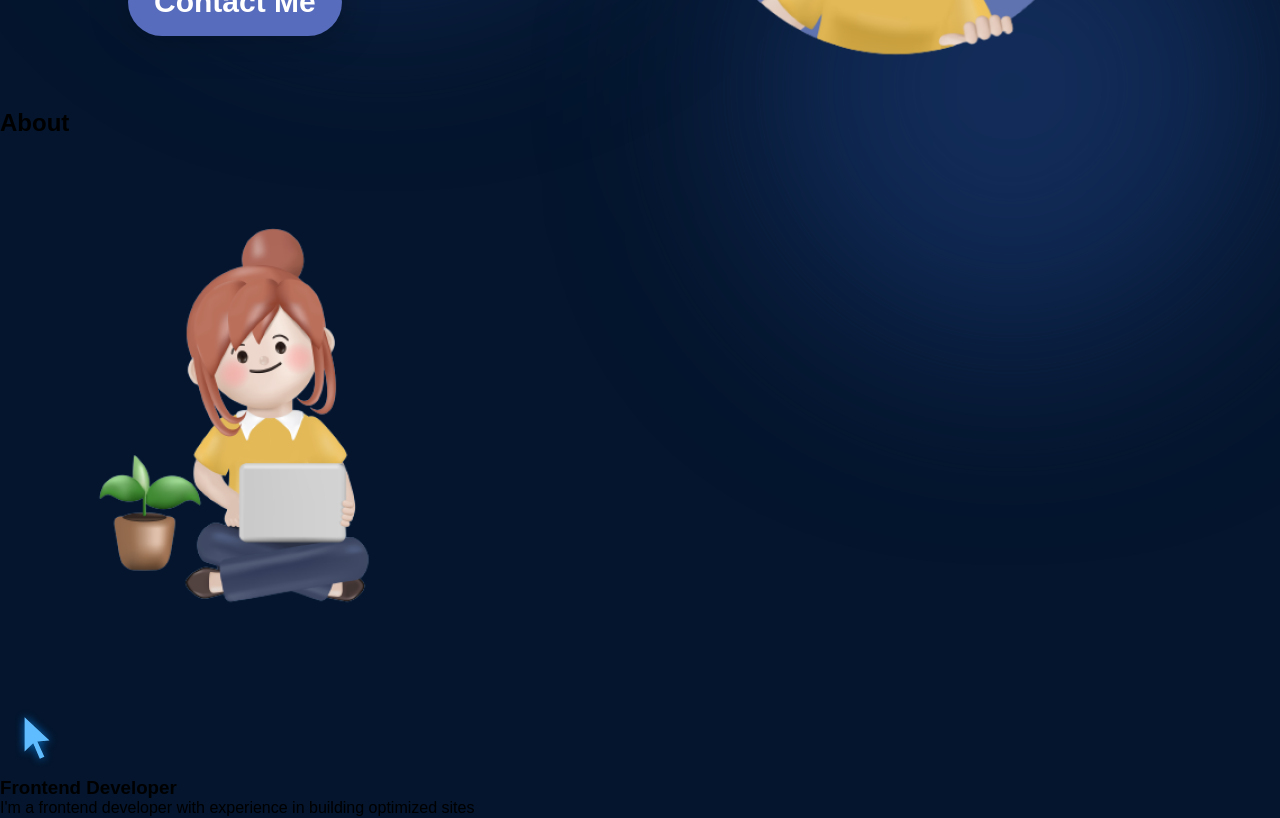
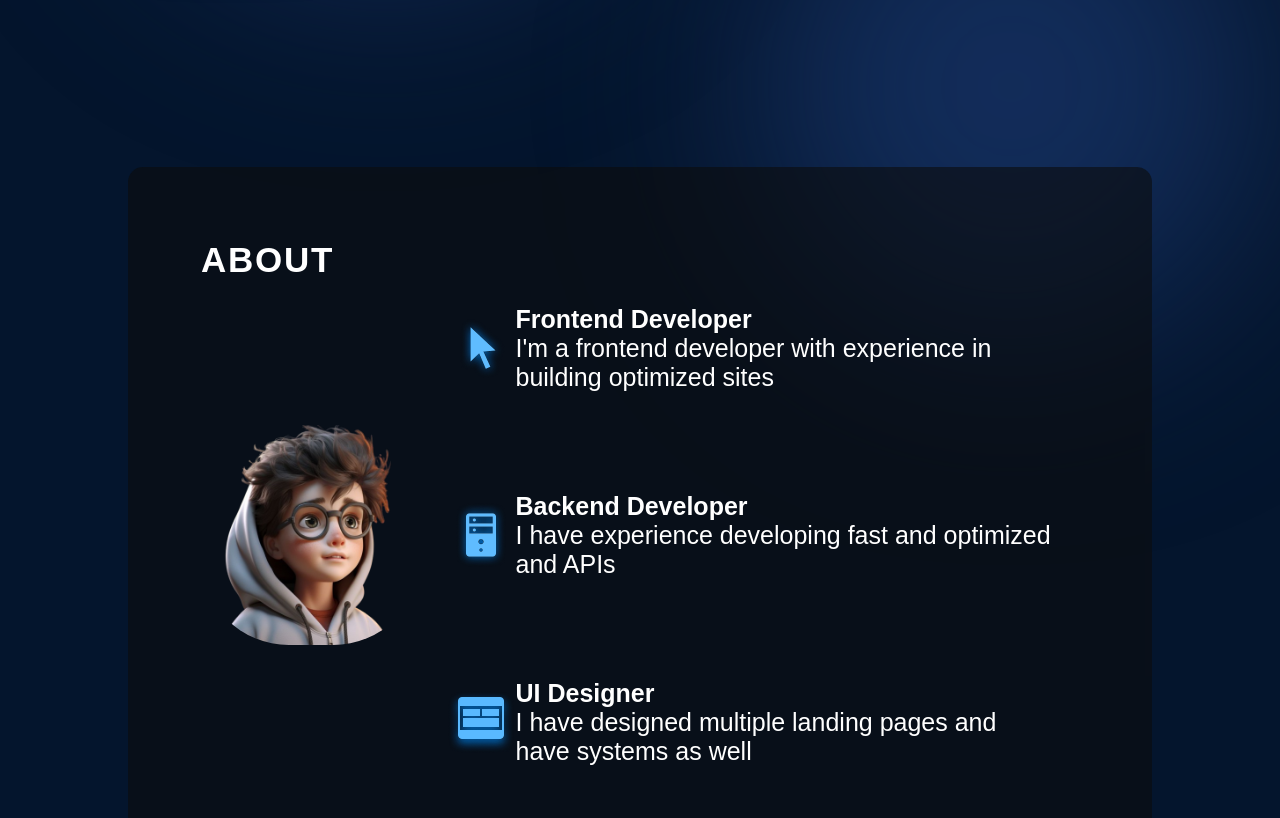
Before and after one commit to Sagar-in-CodingWorld/My_Portfolio, a React (Vite) app: page / in a window 1280 px wide. Shown: the part 560-1378 px from the top of the page. Built offline with nearby package versions, Linux system fonts and the light colour scheme; the HTML template or start-up script is replaced by a standard one.

Commit message:
About section decorated. Images replaced in Hero section.

```diff
--- a/src/components/About/About.jsx
+++ b/src/components/About/About.jsx
@@ -1,36 +1,38 @@
-import "./About.module.css";
+import styles from "./About.module.css";
 import React from "react";
 
 export const About = () => {
   return (
-    <section>
-      <h2>About</h2>
-      <div>
-        <img src="assets/about/aboutImage.png" alt="About_Image" />
-        <ul>
-          <li>
-            <img src="assets/about/cursorIcon.png" alt="Cursor_Icon" />
-          <div>
+    <section className={styles.container} id='about'>
+      <h2 className={styles.title}>About</h2>
+      <div className={styles.content}>
+        <img src="assets/about/aboutImage_2.png" className={styles.aboutImage} alt="About_Image" />
+        <ul className={styles.aboutItems}>
+          <li className={styles.aboutItem}>
+            <img src="assets/about/cursorIcon.png"  alt="Cursor_Icon" />
+            <div className={styles.aboutItemText}>
               <h3>Frontend Developer</h3>
-            <p>I'm a frontend developer with experience in building optimized sites</p>
+              <p>
+                I'm a frontend developer with experience in building optimized
+                sites
+              </p>
             </div>
-
           </li>
-          <li>
-            <img src="assets/about/cursorIcon.png" alt="Cursor_Icon" />
-          <div>
+          <li className={styles.aboutItem}>
+            <img src="assets/about/serverIcon.png" alt="Server_Icon" />
+            <div className={styles.aboutItemText}>
               <h3>Backend Developer</h3>
               <p>I have experience developing fast and optimized and APIs</p>
             </div>
-
           </li>
-          <li>
-            <img src="assets/about/cursorIcon.png" alt="Cursor_Icon" />
-          <div>
+          <li className={styles.aboutItem}>
+            <img src="assets/about/uiIcon.png" alt="Ui_Icon" />
+            <div className={styles.aboutItemText}>
               <h3>UI Designer</h3>
-            <p>I have designed multiple landing pages and have systems as well</p>
+              <p>
+                I have designed multiple landing pages and have systems as well
+              </p>
             </div>
-
           </li>
         </ul>
       </div>
--- a/src/components/About/About.module.css
+++ b/src/components/About/About.module.css
@@ -0,0 +1,86 @@
+@import "../../vars.css";
+
+.container{
+    position : relative;
+    background-color : rgba(12,12,12,0.6);
+    border-radius : 15px;
+    padding: 73px;
+    margin: 173px 10% auto;
+    z-index: 1;
+}
+
+.title{
+    color : var(--color-text);
+    font-size : 35px;
+    font-weight: 700;
+    letter-spacing : 1.75px;
+    text-transform : uppercase;
+}
+
+.content{
+    display: flex;
+    flex-direction: row;
+    align-items: center;
+}
+
+.aboutImage{
+    width: 25%;
+    border-radius: 40%;
+}
+
+.aboutItems{
+    color: var(--color-text);
+    display: flex;
+    flex-direction: column;
+    gap : 50px;
+}
+.aboutItem{
+    display: flex;
+    flex-direction: row;
+    align-items: center;
+    border-radius: 20px;
+    list-style: none;
+    padding: 25px;
+    background-image: linear-gradient(90deg,rgba(165,215,232,0.42)0%,rgba(255,255,255,0)100%);
+    background-size: 0% 100%;
+    background-repeat: no-repeat;
+    transition: 0.4s;
+}
+
+.aboutItem:hover{
+    background-size: 100% 100%;
+}
+
+.aboutItem h3{
+    font-size: 25px;
+    font-weight: 600;
+}
+
+.aboutItem p{
+    font-size: 25px;
+}
+
+@media screen and (max-width : 830px){
+    .container{
+        background-color: transparent;
+        padding-left: 0px;
+        padding-right: 0;
+    }
+
+    .content{
+        flex-direction: column;
+    }
+
+    .aboutImage{
+        display: none;
+    }
+
+    .aboutItems{
+        margin-top: 29px;
+    }
+
+    .aboutItem{
+        padding-left: 0;
+        padding-right: 0;
+    }
+}
--- a/src/components/Hero/Hero.jsx
+++ b/src/components/Hero/Hero.jsx
@@ -15,7 +15,7 @@ export const Hero = () => {
         </a>
       </div>
       <img
-        src="assets/hero/heroImage.png"
+        src="assets/hero/Freepik.png"
         alt="Iamge of Me"
         className={styles.heroImg}
       />
--- a/src/components/Hero/Hero.module.css
+++ b/src/components/Hero/Hero.module.css
@@ -51,8 +51,9 @@
 }
 
 .heroImg {
-  width: 50%;
+  width: 40%;
   z-index: 1;
+  border-radius: 50%;
 
   animation: floating;
   animation-duration: 3s;
--- a/src/components/Navbar/Navbar.jsx
+++ b/src/components/Navbar/Navbar.jsx
@@ -21,16 +21,16 @@ export const Navbar = () => {
 
         <ul className={`${styles.menuitems} ${menuOpen && styles.menuOpen}`} onClick = {()=> SetMenuOpen(false)}>
           <li>
-            <a href="#/about">About</a>
+            <a href="#about">About</a>
           </li>
           <li>
-            <a href="#/experience">Experience</a>
+            <a href="#experience">Experience</a>
           </li>
           <li>
-            <a href="#/projects">Projects</a>
+            <a href="#projects">Projects</a>
           </li>
           <li>
-            <a href="#/contact">CAT</a>
+            <a href="#contact">Contact</a>
           </li>
         </ul>
       </div>
--- a/src/index.css
+++ b/src/index.css
@@ -4,6 +4,10 @@
   padding: 0;
   font-family: "Outfit",Arial, Helvetica, sans-serif;
 
+}
+
+html{
+  scroll-behavior: smooth;
 }
 
 
```
Also changed, not shown: public/assets/about/aboutImage_2.png (added), public/assets/hero/Freepik.png (added), src/components/Experience/Experience.jsx (added), src/components/Experience/Experience.module.css (added). Lines whose indentation alone changed are shown as unchanged.
